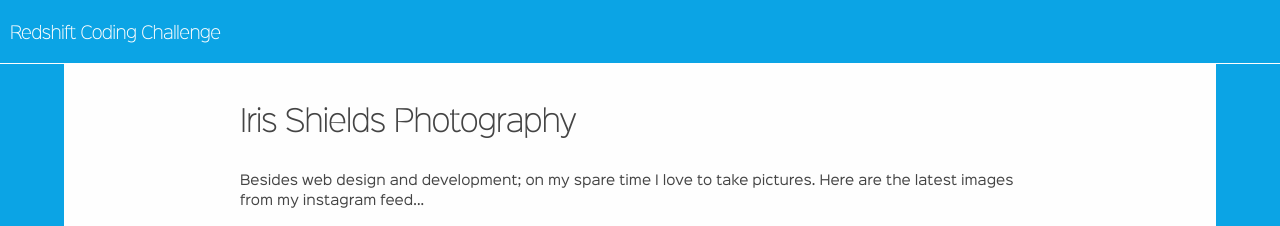
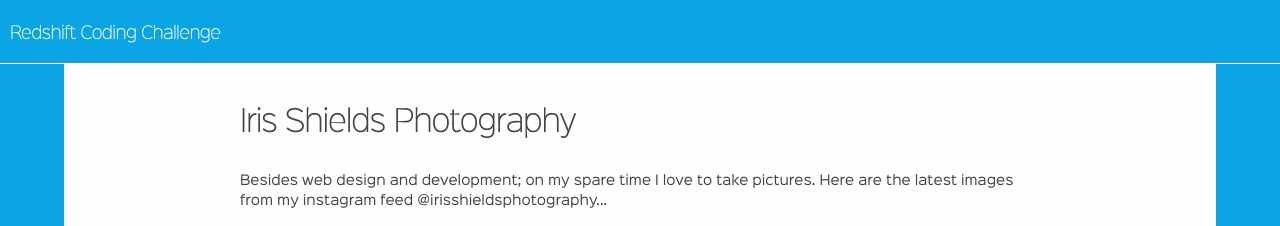
Before and after one commit to calluna/API---Instagram-feed, a plain HTML site: page index.html in a window 1280 px wide. Shown: the top 226 px of the page. Drawn offline with nearby package versions, Linux system fonts and the light colour scheme.

Commit message:
minor changes

```diff
--- a/css/style.css
+++ b/css/style.css
@@ -58,7 +58,6 @@ article {
 }
 #instafeed img {
     width: 300px;
-    /*border: 1px solid #0ba4e5;*/
     margin-top: 30px;
 }
 @media (min-width: 900px) {
--- a/index.html
+++ b/index.html
@@ -13,7 +13,7 @@
 		<article>
 			<section class="content">
 				<h2>Iris Shields Photography</h2>
-				<p>Besides web design and development; on my spare time I love to take pictures. Here are the latest images from my instagram feed...</p>
+				<p>Besides web design and development; on my spare time I love to take pictures. Here are the latest images from my instagram feed @irisshieldsphotography...</p>
 				<p>I have been taking pictures more seriously since fall last year. I have a LumixGX85, which is a micro four thirds camera, with a couple zoom lenses and two fixed lenses. I haven't pinned myself down on one particular genre yet, I love to take landscape-, street- and animal pictures and I am starting to experiment with self portraiture as well.</p>
 				<p>Feel free to scroll through my images...</p>
 			</section>
```
